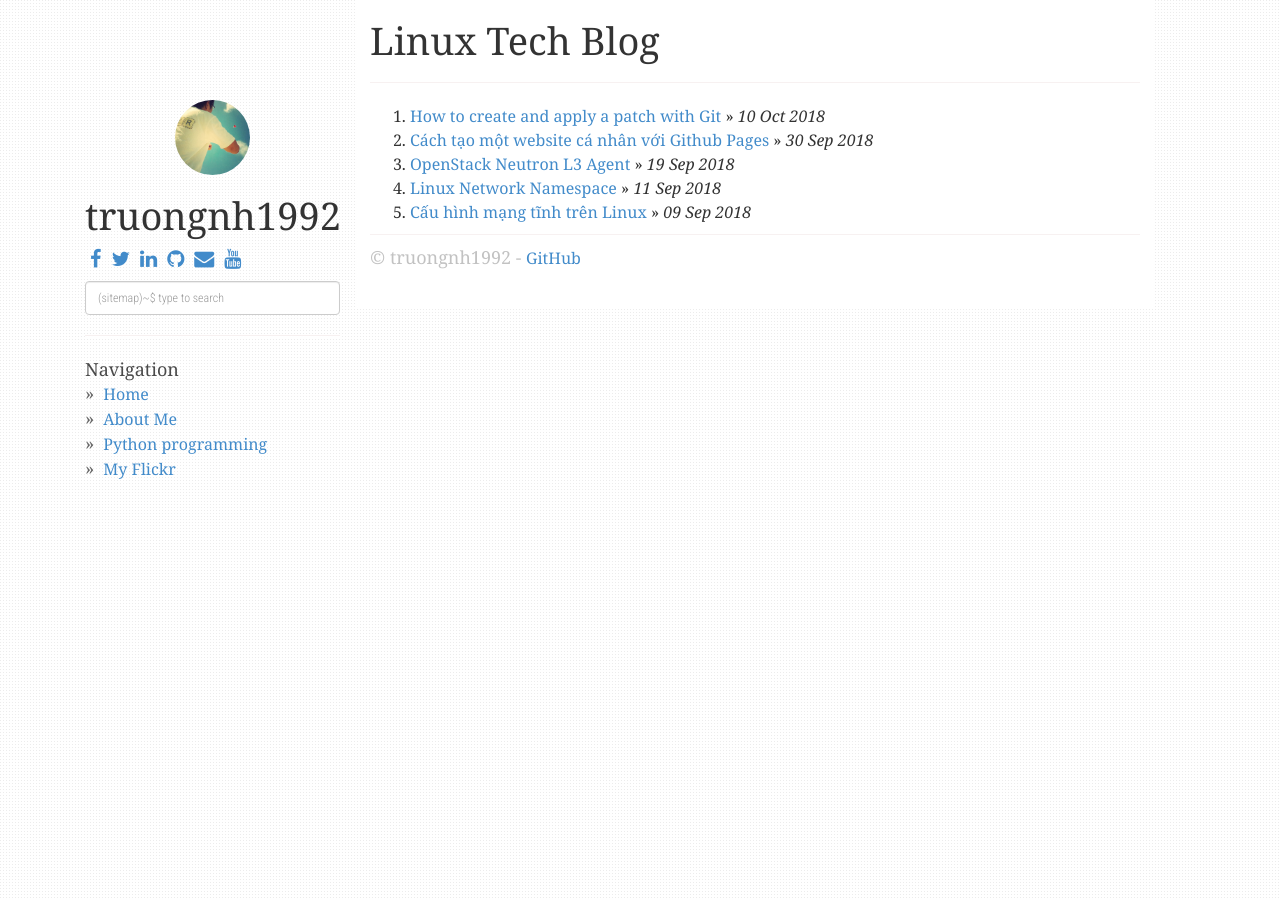
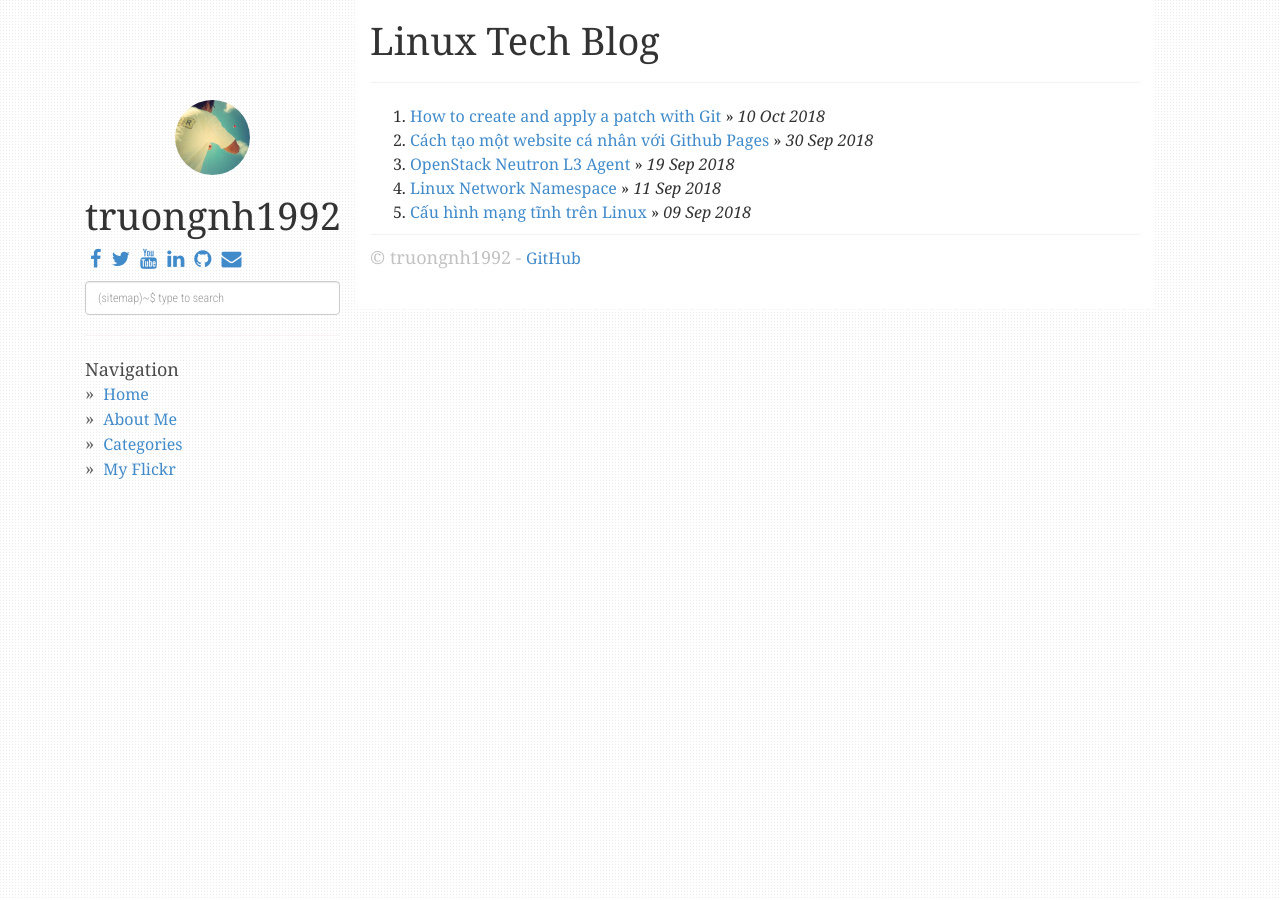
Before and after one commit to truongnh1992/truongnh1992.github.io, a Jekyll site: the page built from index.html, in a window 1280 px wide. Built offline with Jekyll 4.4.1, drawn with Linux system fonts in a browser that asks for light colours; nearby versions of some CDN libraries; the list of posts is cut into pages by our own code.

Commit message:
Update categories
Signed-off-by: Nguyen Hai Truong <truongnh@vn.fujitsu.com>

```diff
--- a/_config.yml
+++ b/_config.yml
@@ -20,14 +20,14 @@ social:
       link: "https://facebook.com/haitruong.bkhn"
     - icon: fa-twitter
       link: "https://twitter.com/truongnh92"
+    - icon: fa-youtube
+      link: "https://www.youtube.com/user/nhtbkhn"
     - icon: fa-linkedin
       link: "https://www.linkedin.com/in/nguyen-hai-truong-hp"
     - icon: fa-github
       link: "https://github.com/truongnh1992"
     - icon: fa-envelope
       link: "mailto:haitruong-hust@bka.vn"
-    - icon: fa-youtube
-      link: "https://www.youtube.com/user/nhtbkhn"
 
 share:
   twitter_username: truongnh92
@@ -36,8 +36,8 @@ share:
 urls:
     - text: About Me
       url: /about/
-    - text: Python programming
-      url: /projects/
+    - text: Categories
+      url: /category/
     - text: My Flickr
       url: https://www.flickr.com/photos/haitruonghp
 
```
